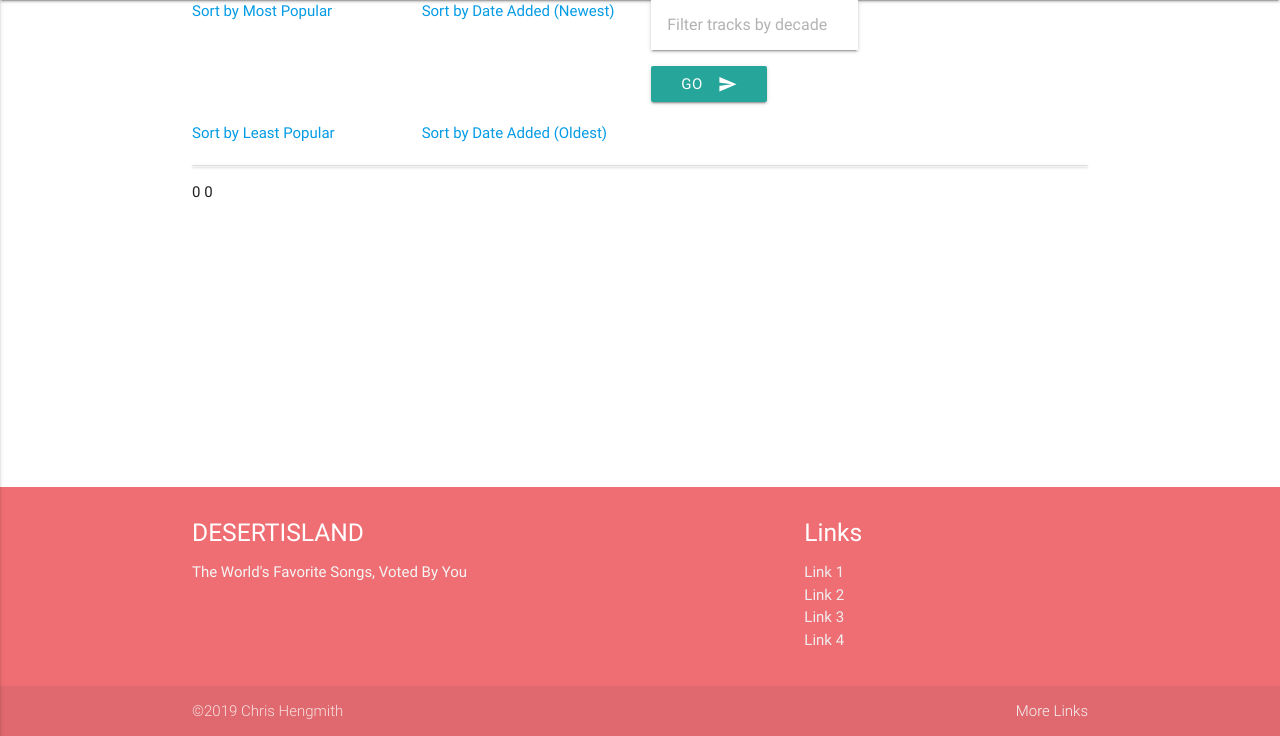
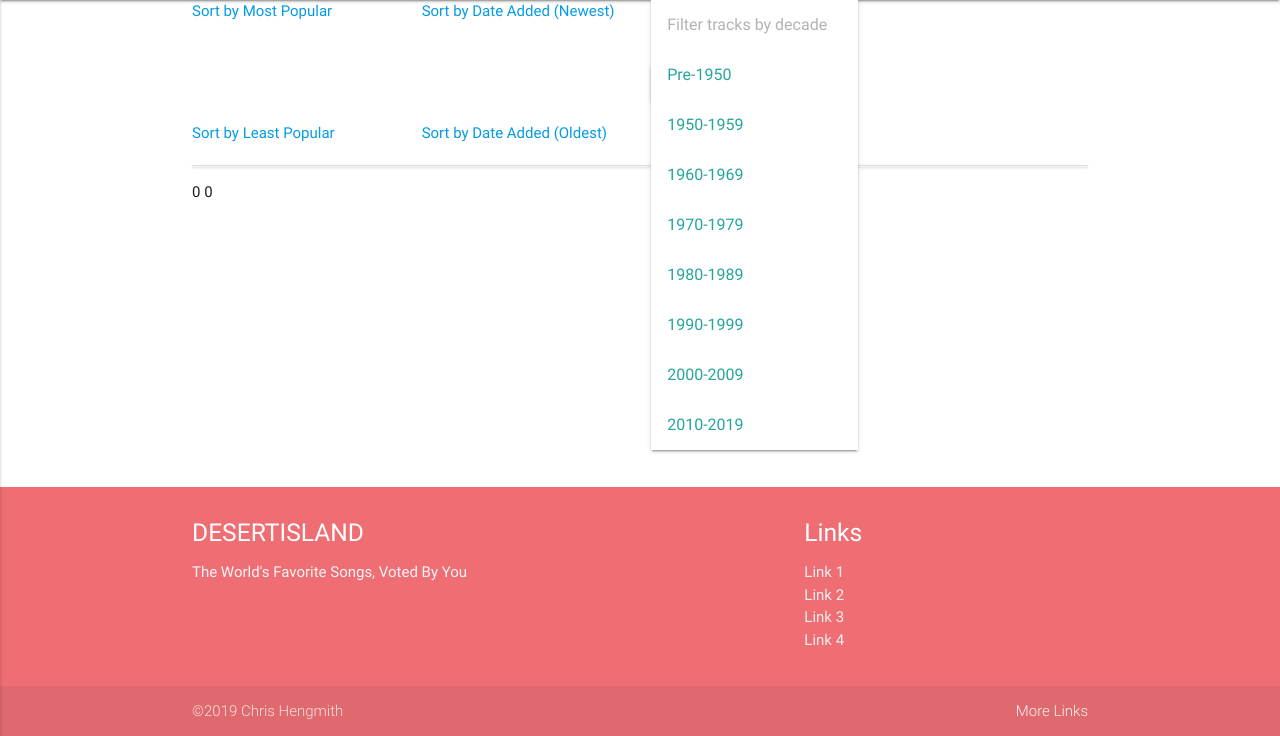
Before and after one commit to Code-Institute-Submissions/dhamma1991-milestone-project-3, a Flask app: page /get_tracks/1 in a window 1280 px wide, after a click on "Filter tracks by decade". Shown: the part 64-800 px from the top of the page. Run offline with Flask 2, Linux system fonts and the light colour scheme; data that the repository does not hold is empty; some libraries are stand-ins or nearby versions.

Commit message:
Hardcoded decades into tracks.html form select box

```diff
--- a/templates/tracks.html
+++ b/templates/tracks.html
@@ -5,13 +5,17 @@
         <div class="row">
             <a class="col s3" href="{{ url_for('sort_tracks_upvote_desc') }}">Sort by Most Popular</a>
             <a class="col s3" href="{{ url_for('sort_tracks_date_added_desc') }}">Sort by Date Added (Newest)</a>
-            <form method="GET" action="{{ url_for('get_tracks', decade = decade) }}" class="col s3">
+            <form method="GET" action="{{ url_for('get_tracks', sorting_order = sorting_order) }}" class="col s3">
                 <select id="decade-options-select">
                     <option value="" disabled selected>Filter tracks by decade</option> <!-- This option won't be selectable but serves as a visual clue as to what the user should do -->
-                    {% for genre in genres %}
-                    <!-- If we have 4 genres in the database we'll have 4 options, if we have 10 genres in the database we'll have 10 options and so on -->
-                    <option value="{{ genre.genre }}">{{ genre.genre }}</option> <!-- The value here is what will be submitted to the form -->
-                    {% endfor %}
+                    <option value="pre1950">Pre-1950</option>
+                    <option value="1950s">1950-1959</option>
+                    <option value="1960s">1960-1969</option>
+                    <option value="1970s">1970-1979</option>
+                    <option value="1980s">1980-1989</option>
+                    <option value="1990s">1990-1999</option>
+                    <option value="2000s">2000-2009</option>
+                    <option value="2010s">2010-2019</option>
                 </select>
                 <button class="btn waves-effect waves-light" type="submit" name="action">Go
                     <i class="material-icons right">send</i>
```
